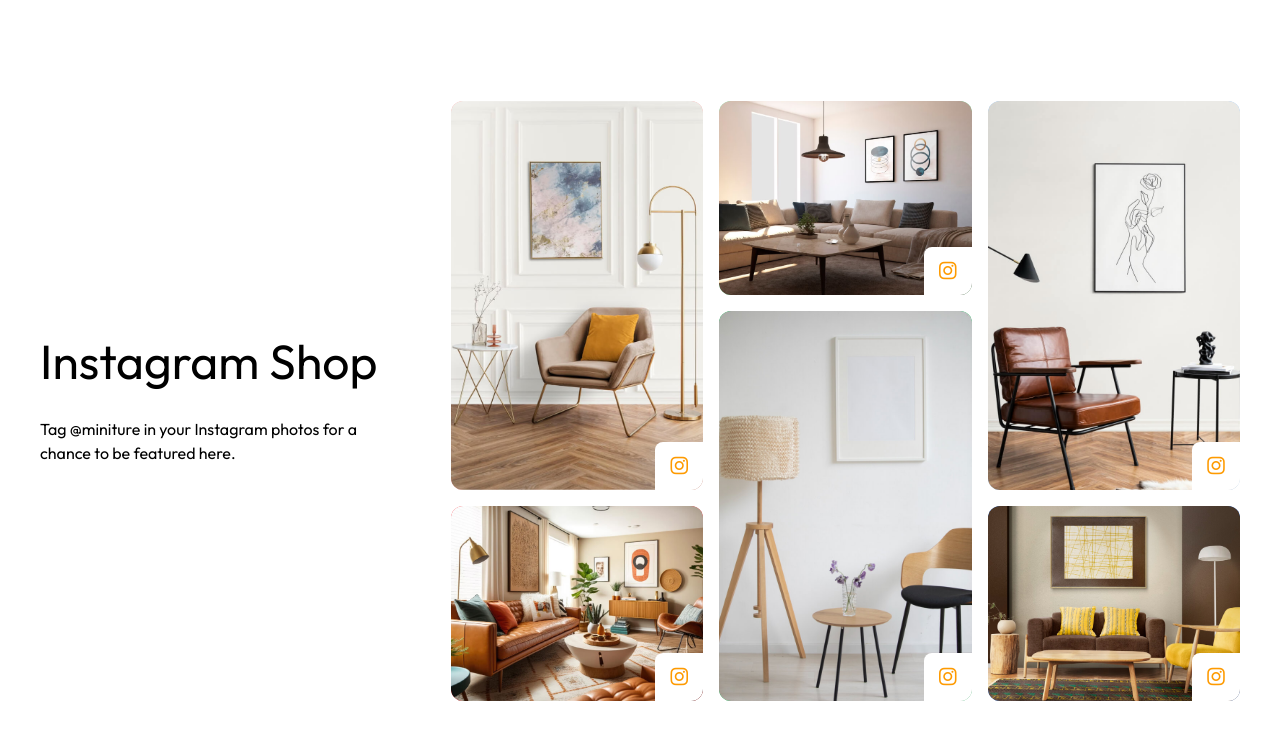
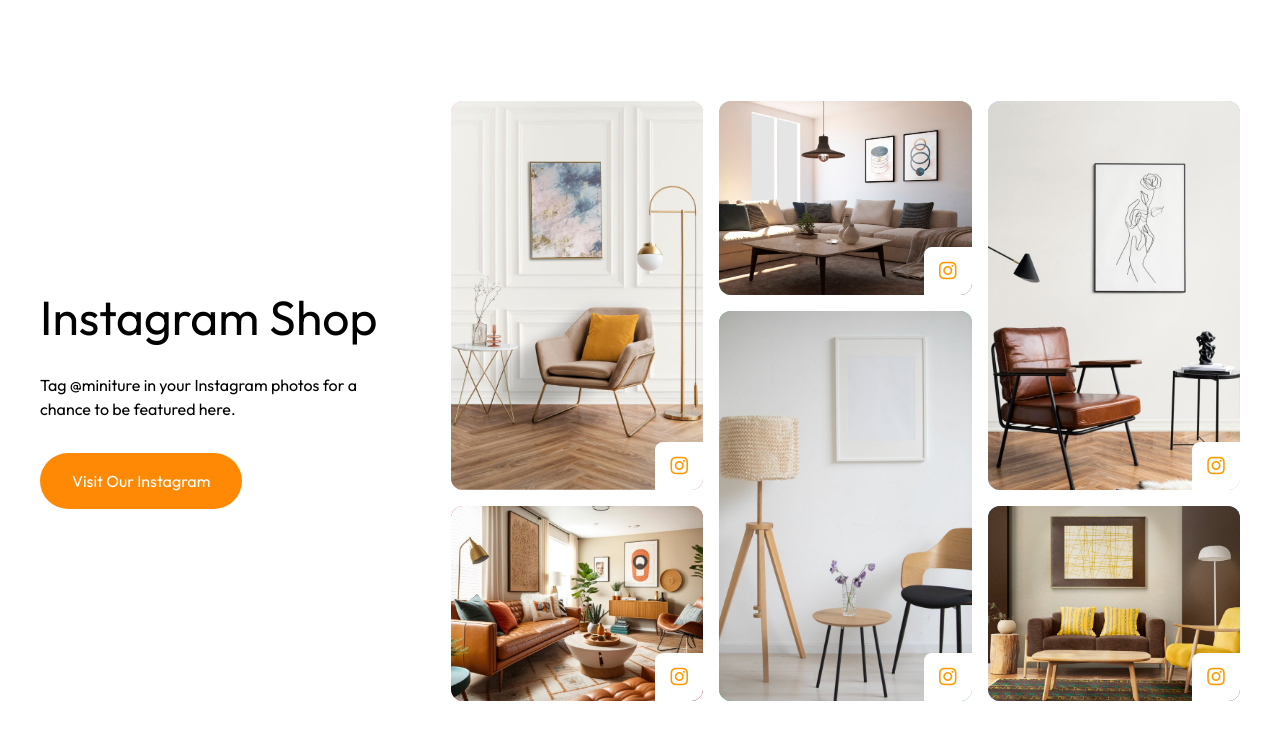
Before and after one commit to mikeheul/TEMPLATE_Tailwind_Furniture, a website: page index.html in a window 1280 px wide. Shown: the part 2962-3701 px from the top of the page. Drawn offline with Linux system fonts and the light colour scheme.

Commit message:
feat: add Instagram button to promote social engagement

```diff
--- a/index.html
+++ b/index.html
@@ -240,6 +240,7 @@
                     <div class="w-full md:w-1/3 flex flex-col items-center justify-center text-center md:text-left md:pr-10 md:items-start">
                         <h3 class="text-5xl">Instagram Shop</h3>
                         <p class="mt-8">Tag @miniture in your Instagram photos for a chance to be featured here.</p>
+                        <button class="mt-8 px-8 py-4 bg-orange-400 text-white rounded-full hover:bg-orange-500 cursor-pointer transition-colors">Visit Our Instagram</button>
                     </div>
                     <div class="w-full md:w-2/3">
                         <div class="flex flex-col md:flex-row gap-4 h-[600px]">
```
